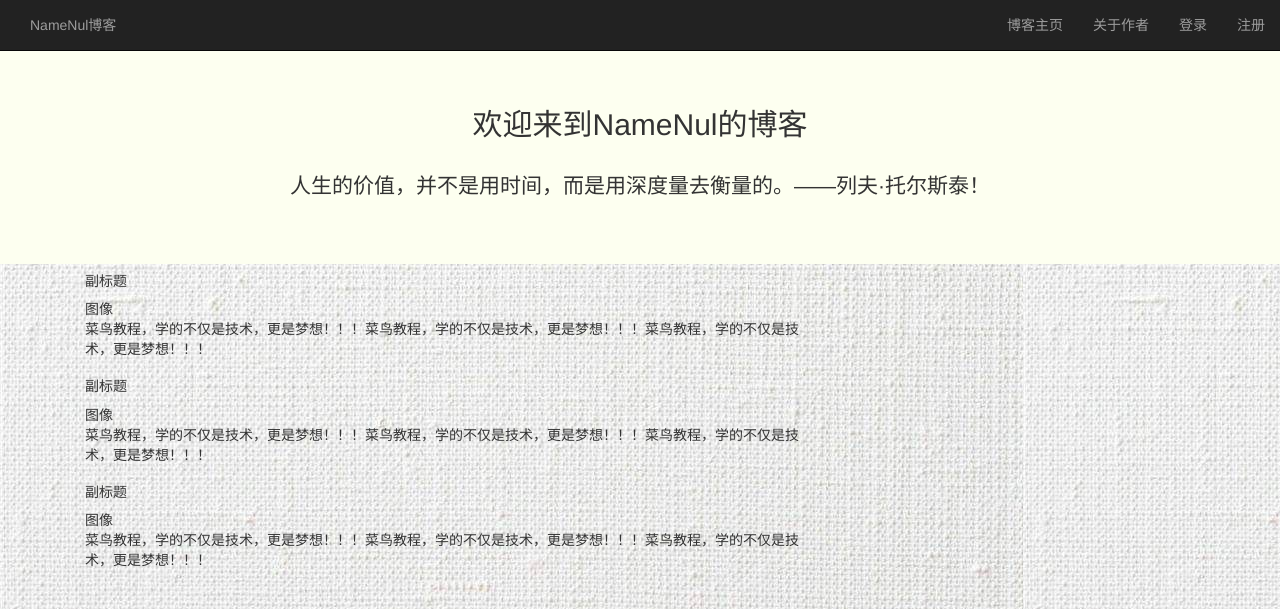
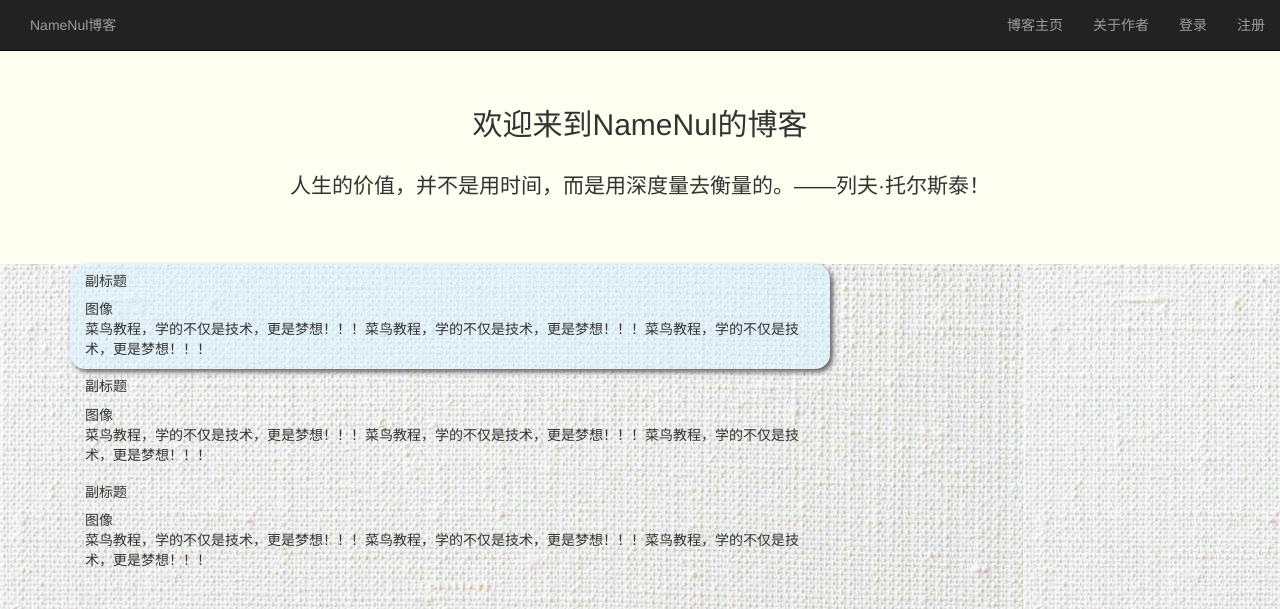
Before and after one commit to duzhongqiu/GeneralAdmin, a Django app: page /blogs/index/ in a window 1280 px wide. Shown: the top 609 px of the page. Run offline with Django 3.2, Linux system fonts and the light colour scheme; some libraries are stand-ins or nearby versions.

Commit message:
前端设计

```diff
--- a/templates/blogs/index.html
+++ b/templates/blogs/index.html
@@ -11,7 +11,7 @@
   <p>人生的价值，并不是用时间，而是用深度量去衡量的。——列夫·托尔斯泰！</p>
 </div>
 <div class="container" style="margin-bottom:0;">
-    <div class="col-sm-8">
+    <div class="col-sm-8" style="background-color:rgba(219,243,255,0.6);border-radius:15px;box-shadow: 3px 3px 5px #666;">
       <h5>副标题</h5>
       <div class="fakeimg">图像</div>
       <p>菜鸟教程，学的不仅是技术，更是梦想！！！菜鸟教程，学的不仅是技术，更是梦想！！！菜鸟教程，学的不仅是技术，更是梦想！！！</p>
```
